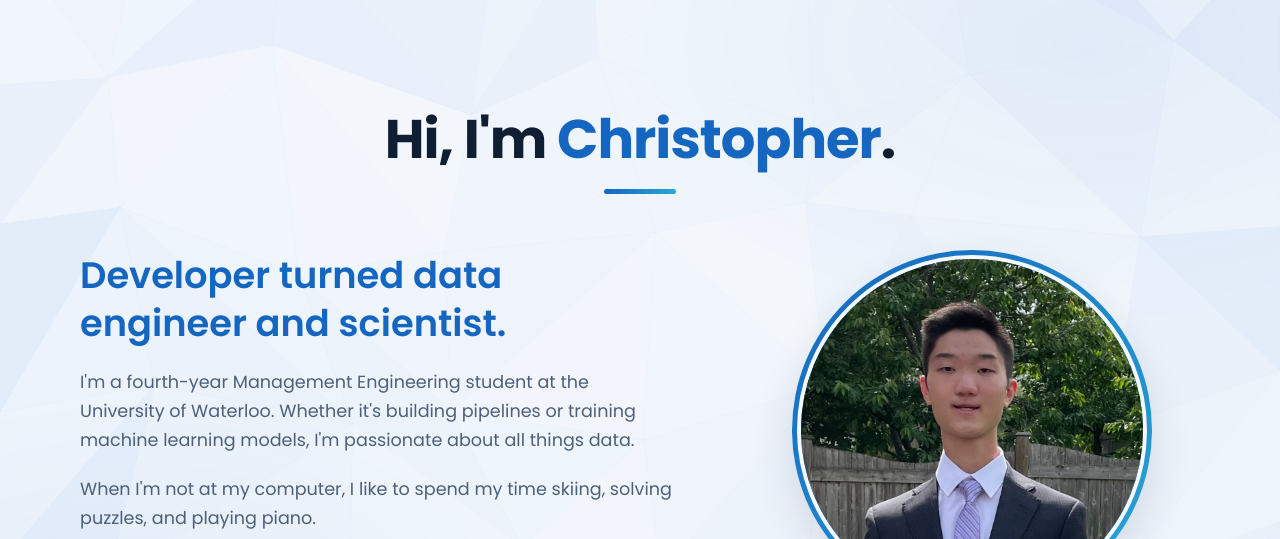
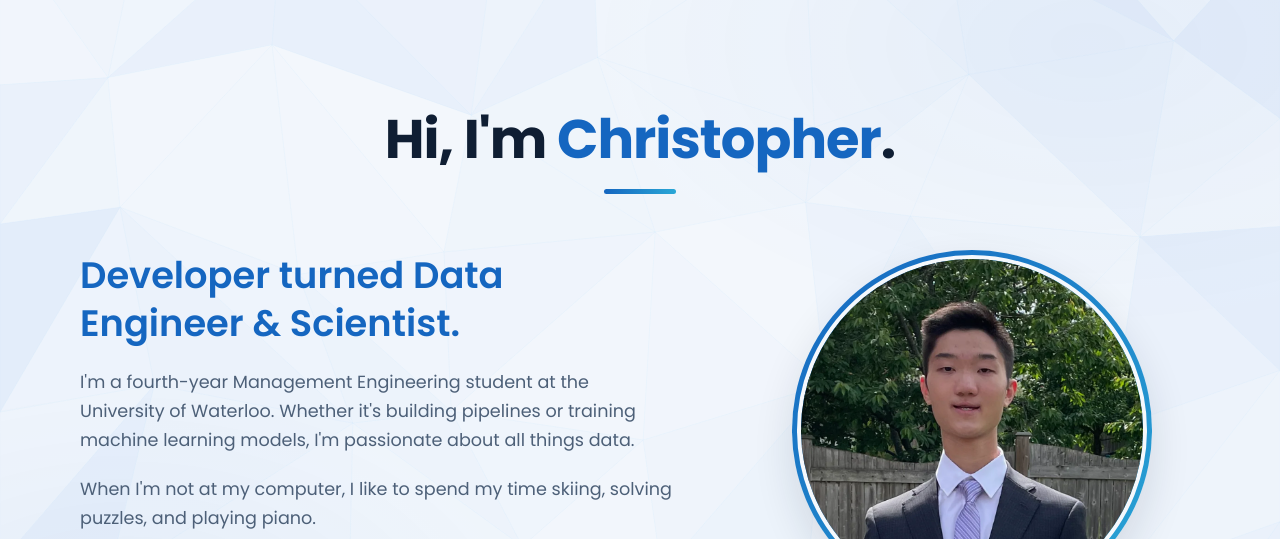
Before and after one commit to chrisdtyu/chrisdtyu.github.io, a plain HTML site: page index.html in a window 1280 px wide. Shown: the part 76-615 px from the top of the page. Drawn offline with Linux system fonts and the light colour scheme.

Commit message:
tweak wording

```diff
--- a/index.html
+++ b/index.html
@@ -101,7 +101,7 @@
 
             <!-- intro on the left -->
             <div class="intro">
-                <p class="tagline">Developer turned data engineer and scientist.</p>
+                <p class="tagline">Developer turned Data Engineer & Scientist.</p>
                 <p>I'm a fourth-year Management Engineering student at the University of Waterloo.
                     Whether it's building pipelines or training machine learning models, I'm passionate about all things data.</p>
                 <p>When I'm not at my computer, I like to spend my time skiing, solving puzzles, and playing piano.</p>
```
